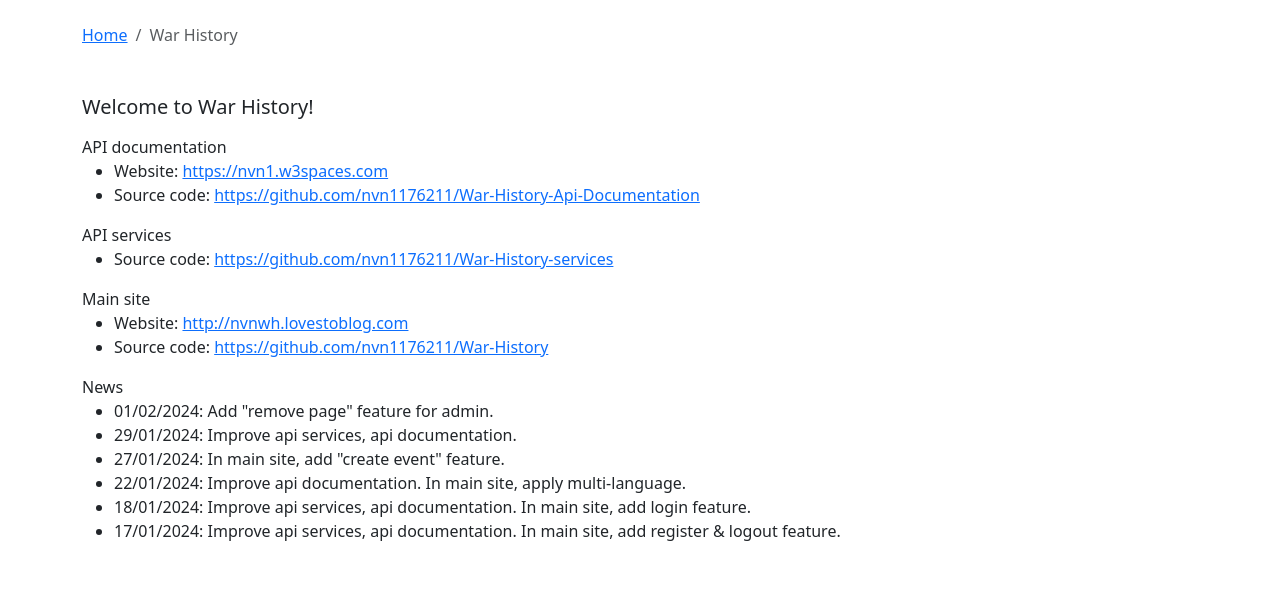
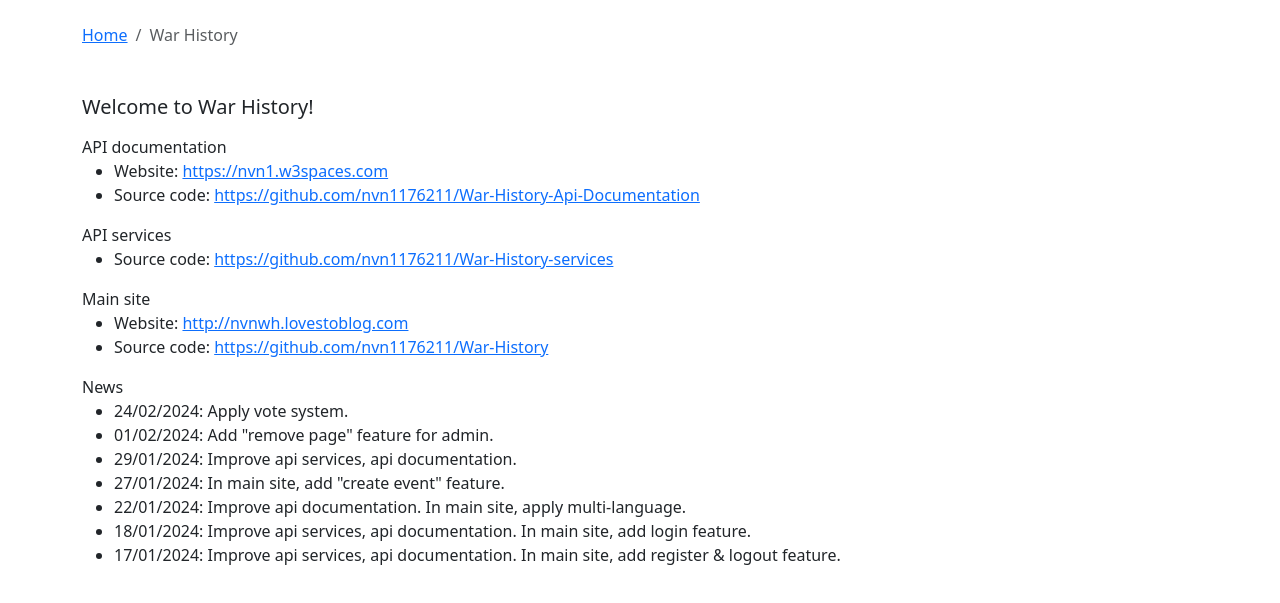
Before and after one commit to nvn1176211/nvn_showcase, a plain HTML site: page wh.html in a window 1280 px wide. Shown: the part 89-692 px from the top of the page. Drawn offline with nearby package versions, Linux system fonts and the light colour scheme.

Commit message:
update news

```diff
--- a/wh.html
+++ b/wh.html
@@ -71,6 +71,9 @@
         <div>News</div>
         <ul>
             <li>
+                <span>24/02/2024: Apply vote system.</span>
+            </li>
+            <li>
                 <span>01/02/2024: Add "remove page" feature for admin.</span>
             </li>
             <li>
```
